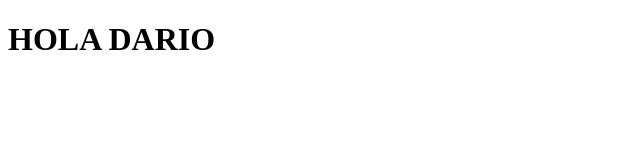
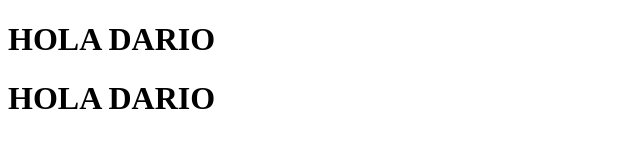
Before and after one commit to r0c4f1/pruebaDario, a plain HTML site: page index.html in a window 1280 px wide. Shown: the whole page, without its empty margins (0-640 px from the left). Drawn offline with Linux system fonts and the light colour scheme.

Commit message:
editando el index

```diff
--- a/index.html
+++ b/index.html
@@ -7,5 +7,6 @@
   </head>
   <body>
     <h1>HOLA DARIO</h1>
+    <h1>HOLA DARIO</h1>
   </body>
 </html>
```
